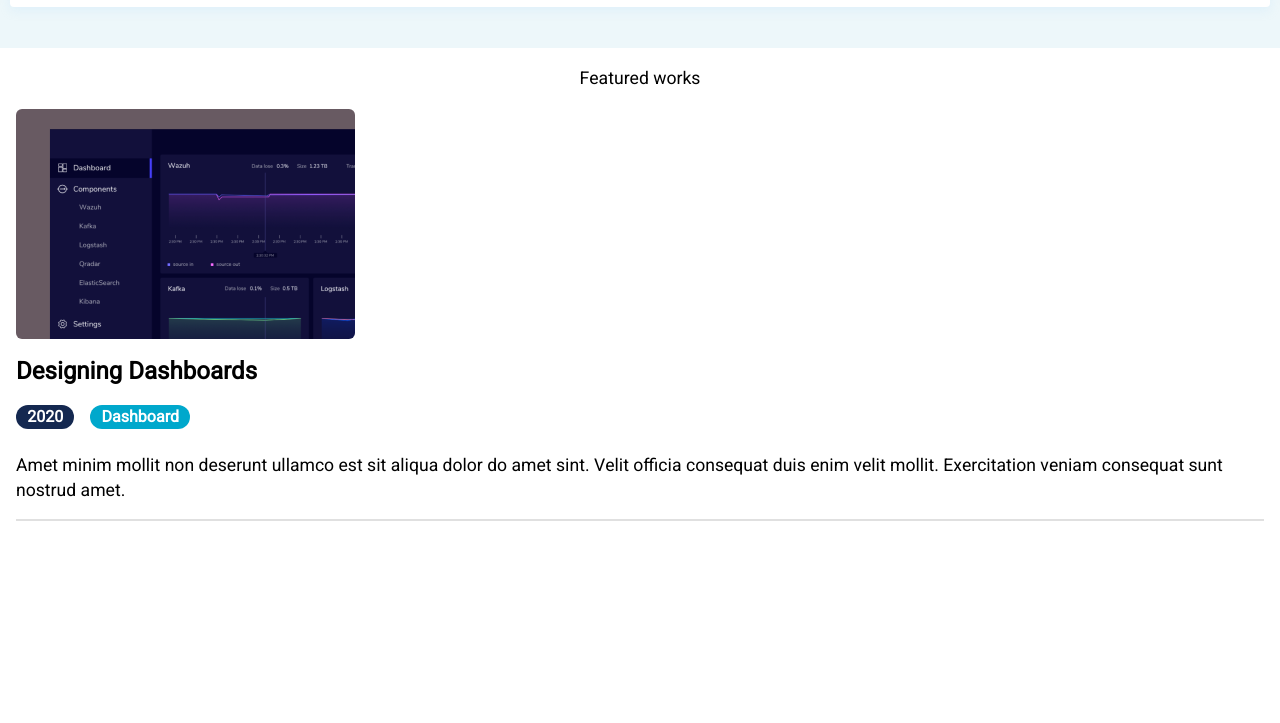
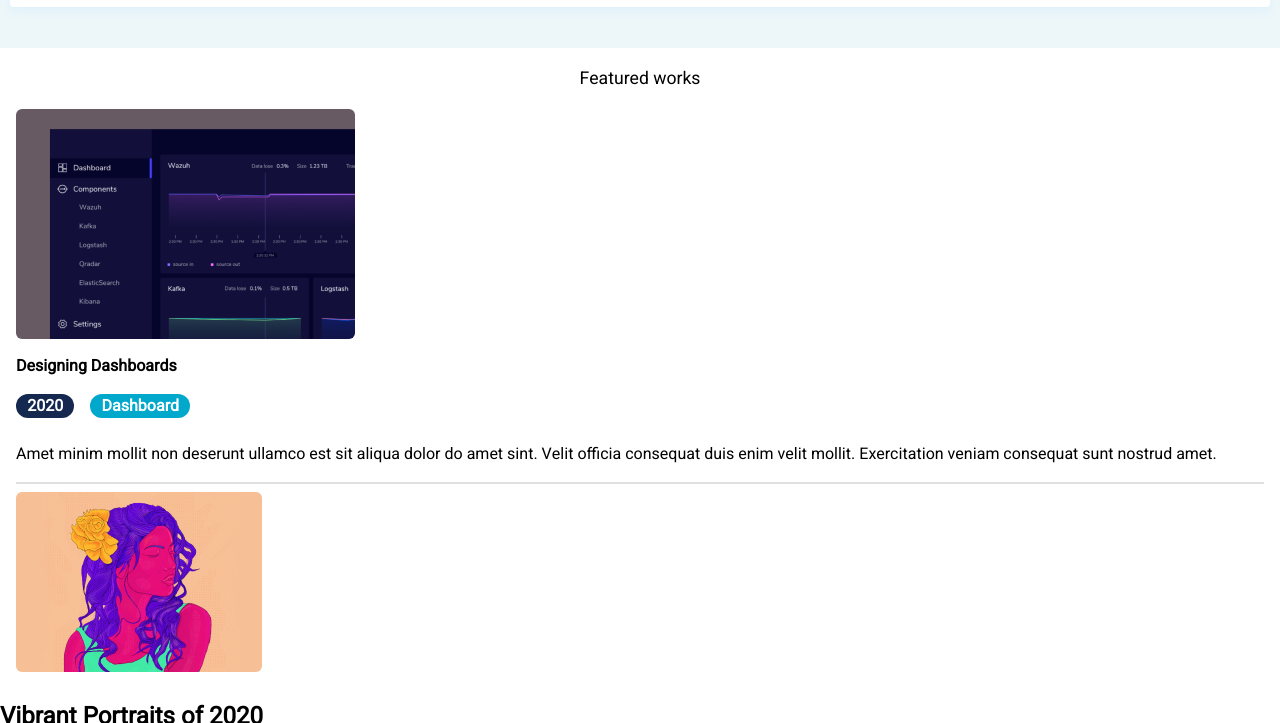
Before and after one commit to Kalii2000/Progetto_SAG, a plain HTML site: page index.html in a window 1280 px wide. Shown: the part 873-1596 px from the top of the page. Drawn offline with Linux system fonts and the light colour scheme.

Commit message:
add works

```diff
--- a/index.html
+++ b/index.html
@@ -69,24 +69,47 @@
       </section>
       <div class="main_2">
         <p>Featured works</p>
+
+
+        <div>
+          <img
+          class="image_design"
+          src="./images/images/Rectangle 30.png"
+          alt="Rectangle30" />
+
+          <h2>Designing Dashboards</h2>
+          <div class="botton">
+            <p><b> 2020</b></p>
+            <p><b> Dashboard</b></p>
+          </div class="works_1">
+          <p class="article_2">
+            Amet minim mollit non deserunt ullamco est sit aliqua dolor do amet
+            sint. Velit officia consequat duis enim velit mollit. Exercitation
+            veniam consequat sunt nostrud amet.
+          </p>
+          <hr />
+        </div>
+      </div>
+      <div>
         <img
           class="image_design"
-          src="./images/images/Rectangle 30.png"
-          alt="Rectangle30"
-        />
-        <h2>Designing Dashboards</h2>
+          src="./images/images/Rectangle 32.png"
+          alt="Rectangle30" />
+        <h2>Vibrant Portraits of 2020</h2>
         <div class="botton">
-          <p><b> 2020</b></p>
-          <p><b> Dashboard</b></p>
-        </div>
+          <p><b> 2018</b></p>
+          <p><b> Illustration</b></p>
+        </div class="works_1">
         <p class="article_2">
           Amet minim mollit non deserunt ullamco est sit aliqua dolor do amet
           sint. Velit officia consequat duis enim velit mollit. Exercitation
           veniam consequat sunt nostrud amet.
         </p>
       </div>
+       <hr />
+    </div>
 
-      <hr />
+
     </main>
     <footer>
       <div>
--- a/style.css
+++ b/style.css
@@ -139,9 +139,9 @@ div .image_design {
   justify-content: center;
   font-size: 1.1rem;
 }
-.main_2 h2,
+.main_2 div h2,
 .article_2 {
-  font-size: 24px;
+  font-size: 16px;
   margin: 0.5rem 1.5rem 0rem 1rem;
 }
 .botton {
```
